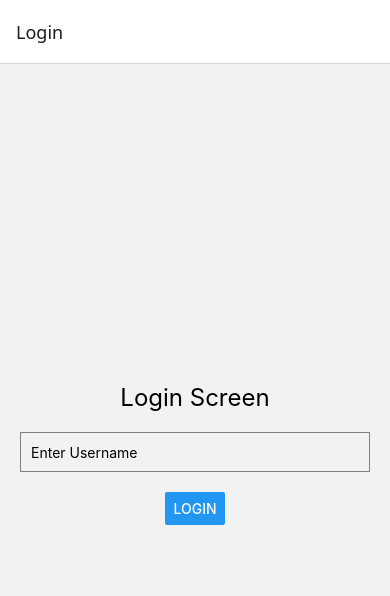
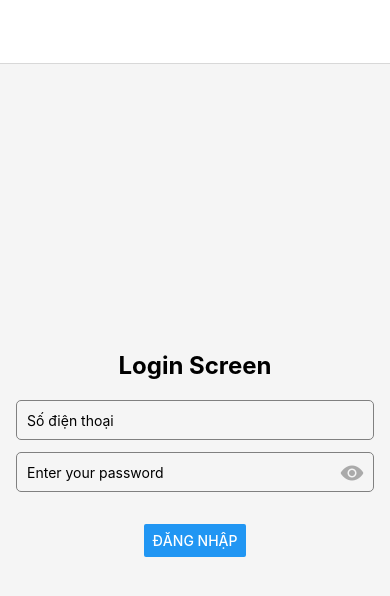
Before and after one commit to leathust/BTL-Phat-trien-ung-dung-da-nen-tang, a React Native app in the folder my-app/: screen /Login in a window 390 px wide. Shown: the top 596 px of the page. Built offline with nearby package versions, Linux system fonts and the light colour scheme.

Commit message:
fixing the password eye-icon

```diff
--- a/my-app/App.js
+++ b/my-app/App.js
@@ -13,12 +13,16 @@ const App = () => {
         <Stack.Screen
           name="Login"
           component={LoginScreen}
-          options={{ title: 'Login' }}
+          options={{ title: '' }}
         />
         <Stack.Screen
           name="Home"
           component={HomeScreen}
-          options={{ title: 'Home' }}
+          options={{
+            title: 'Home',
+            headerBackVisible: false,
+            //headerLeft: () => {return null;}
+          }}
         />
       </Stack.Navigator>
     </NavigationContainer>
--- a/my-app/Screens/HomeScreen.js
+++ b/my-app/Screens/HomeScreen.js
@@ -5,7 +5,7 @@ const HomeScreen = ({ navigation }) => {
   return (
     <View style={styles.container}>
       <Text style={styles.title}>Home Screen</Text>
-      <Button title="Go Back" onPress={() => navigation.goBack()} />
+      {/* <Button title="Go Back" onPress={() => navigation.goBack()} /> */}
     </View>
   );
 };
--- a/my-app/Screens/LoginScreen.js
+++ b/my-app/Screens/LoginScreen.js
@@ -1,27 +1,61 @@
 import React, { useState } from 'react';
-import { View, Text, TextInput, Button, StyleSheet } from 'react-native';
+import { View, Text, TextInput, Button, StyleSheet, Alert, TouchableOpacity } from 'react-native';
+import Icon from 'react-native-vector-icons/Ionicons';
 
 const LoginScreen = ({ navigation }) => {
-  const [username, setUsername] = useState('');
+  const [phonenumbers, setPhonenumbers] = useState('');
+  const [password, setPassword] = useState('');
+  const [passwordVisible, setPasswordVisible] = useState(false);
 
+  // Function to handle login
   const handleLogin = () => {
-    if (username) {
-      navigation.navigate('Home'); // Navigate to Home screen
+    if (phonenumbers === '' || password === '') {
+      Alert.alert('Hãy nhập đủ số điện thoại và mật khẩu của tài khoản');
+      return;
+    }
+
+    // Simulate authentication (you can replace this with real authentication logic)
+    if (phonenumbers === '0000' && password === 'password') {
+      Alert.alert('Đăng nhập thành công', 'Chào mừng Nhóm 18', [
+        { text: 'OK', onPress: () => navigation.navigate('Home') },
+      ]);
     } else {
-      alert('Please enter a username');
+      Alert.alert('Đăng nhập thất bại', 'Số điện thoại hoặc mật khẩu không hợp lệ!');
     }
   };
 
   return (
     <View style={styles.container}>
       <Text style={styles.title}>Login Screen</Text>
+
       <TextInput
         style={styles.input}
-        placeholder="Enter Username"
-        value={username}
-        onChangeText={setUsername}
+        placeholder="Số điện thoại"
+        keyboardType='phone-pad'
+        value={phonenumbers}
+        onChangeText={setPhonenumbers}
       />
-      <Button title="Login" onPress={handleLogin} />
+
+      <View style={styles.passwordContainer}>
+        <TextInput
+          style={styles.input}
+          value={password}
+          onChangeText={setPassword}
+          placeholder="Enter your password"
+          secureTextEntry={!passwordVisible}
+        />
+        <TouchableOpacity
+          onPress={() => setPasswordVisible(!passwordVisible)}
+          style={styles.eyeIconContainer}
+        >
+          <Icon
+            name={passwordVisible ? 'eye-off' : 'eye'}
+            size={24}
+            color="#aaa"
+          />
+        </TouchableOpacity>
+      </View>
+      <Button title="Đăng nhập" onPress={handleLogin} />
     </View>
   );
 };
@@ -31,10 +65,12 @@ const styles = StyleSheet.create({
     flex: 1,
     justifyContent: 'center',
     alignItems: 'center',
-    padding: 20,
+    padding: 16,
+    backgroundColor: '#f5f5f5',
   },
   title: {
     fontSize: 24,
+    fontWeight: 'bold',
     marginBottom: 20,
   },
   input: {
@@ -42,8 +78,28 @@ const styles = StyleSheet.create({
     height: 40,
     borderColor: 'gray',
     borderWidth: 1,
+    marginBottom: 12,
+    paddingLeft: 10,
+    borderRadius: 5,
+  },
+  footer: {
+    marginTop: 20,
+    fontSize: 14,
+    color: 'gray',
+  },
+  link: {
+    color: '#007BFF',
+    fontWeight: 'bold',
+  },
+  eyeIconContainer: {
+    position: 'absolute', // Position the icon above and at the end of the input
+    right: 10, // Place at the end of the TextInput (right)
+    top: 8,  // Place it above the TextInput (adjust for your design)
+  },
+  passwordContainer: {
+    position: 'relative', // Parent container of TextInput and Icon
+    width: '100%',
     marginBottom: 20,
-    paddingLeft: 10,
   },
 });
 
```
Also changed, not shown: my-app/Components/FormWithAlert.js (added, +62 -0 lines).
